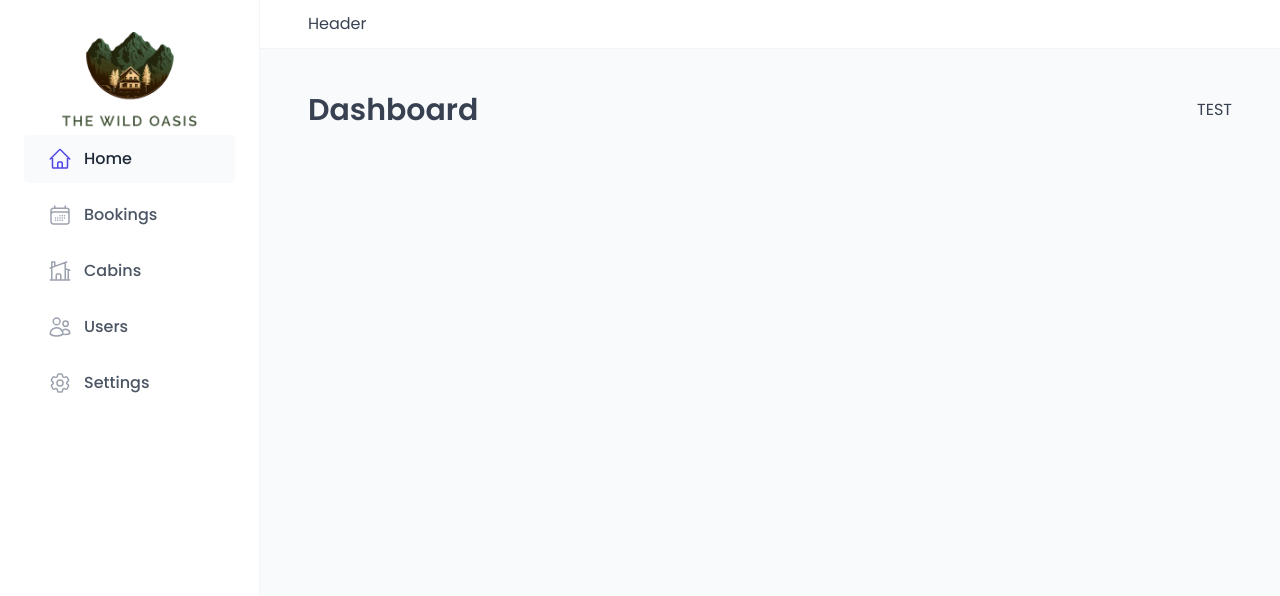
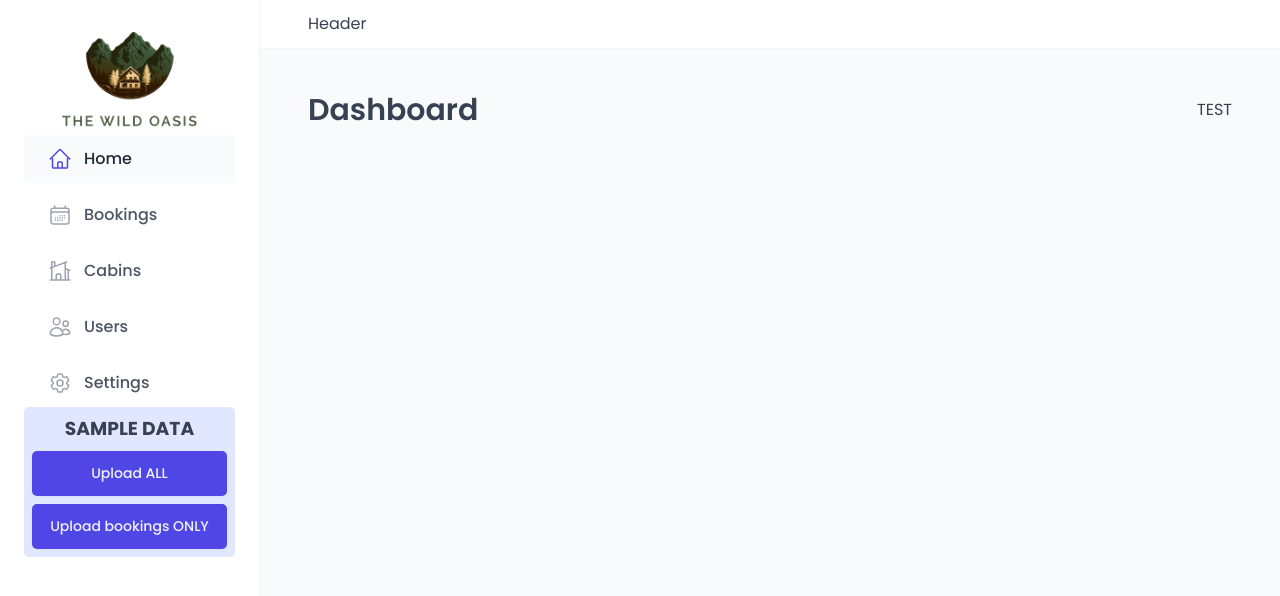
Before and after one commit to sup-cy/oasis, a React (Vite) app: page /dashboard in a window 1280 px wide. Shown: the top 596 px of the page. Built offline with nearby package versions, Linux system fonts and the light colour scheme; a web font is replaced by a local one.

Commit message:
upload sample data, apply pagination loading filter and sort booking data by supabase API

```diff
--- a/src/features/bookings/BookingTable.jsx
+++ b/src/features/bookings/BookingTable.jsx
@@ -1,9 +1,16 @@
 import BookingRow from "./BookingRow";
 import Table from "../../ui/Table";
 import Menus from "../../ui/Menus";
+import { useGetBookings } from "./useGetBookings";
+import Spinner from "../../ui/Spinner";
+import Empty from "../../ui/Empty";
+import Pagination from "../../ui/Pagination";
 
 function BookingTable() {
-  const bookings = [];
+  const { isLoading, bookings, count } = useGetBookings();
+
+  if (isLoading) return <Spinner />;
+  if (!bookings?.length) return <Empty resource="bookings" />;
 
   return (
     <Menus>
@@ -23,6 +30,10 @@ function BookingTable() {
             <BookingRow key={booking.id} booking={booking} />
           )}
         />
+
+        <Table.Footer>
+          <Pagination count={count} />
+        </Table.Footer>
       </Table>
     </Menus>
   );
--- /dev/null
+++ b/src/features/bookings/useGetBookings.jsx
@@ -0,0 +1,48 @@
+import { useQuery, useQueryClient } from "@tanstack/react-query";
+import { getBookings } from "../../services/apiBookings";
+import { useSearchParams } from "react-router-dom";
+import { PAGE_SIZE } from "../../utils/constants";
+
+export function useGetBookings() {
+  const queryClient = useQueryClient();
+  const [searchParams] = useSearchParams();
+  //Fielter
+  const fileldValue = searchParams.get("status");
+
+  const filter =
+    !fileldValue || fileldValue === "all"
+      ? null
+      : { field: "status", value: fileldValue, operator: "eq" };
+  //SortBy
+  const sortByValue = searchParams.get("sortBy") || "startDate-desc";
+  const [sortField, direction] = sortByValue.split("-");
+  const sortBy = !sortByValue
+    ? null
+    : { field: sortField, value: direction === "asc" };
+
+  //Pagination
+  const page = Number(searchParams.get("page")) || 1;
+
+  const {
+    isLoading,
+    data: { data: bookings, count } = {},
+
+    error,
+  } = useQuery({
+    queryKey: ["bookings", filter, sortBy, page],
+    queryFn: () => getBookings(filter, sortBy, page),
+  });
+  //Prefetch
+  const pageCount = Math.ceil(count / PAGE_SIZE);
+  if (page < pageCount)
+    queryClient.prefetchQuery({
+      queryKey: ["bookings", filter, sortBy, page + 1],
+      queryFn: () => getBookings(filter, sortBy, page + 1),
+    });
+  if (page > 1)
+    queryClient.prefetchQuery({
+      queryKey: ["bookings", filter, sortBy, page - 1],
+      queryFn: () => getBookings(filter, sortBy, page - 1),
+    });
+  return { isLoading, bookings, error, count };
+}
--- a/src/pages/Bookings.jsx
+++ b/src/pages/Bookings.jsx
@@ -1,12 +1,19 @@
+import BookingTable from "../features/bookings/BookingTable";
+import BookingTableOperations from "../features/bookings/BookingTableOperations";
 import Heading from "../ui/Heading";
 import Row from "../ui/Row";
 
 function Bookings() {
   return (
-    <Row type="horizontal">
-      <Heading as="h1">All bookings</Heading>
-      <p>TEST</p>
-    </Row>
+    <>
+      <Row type="horizontal">
+        <Heading as="h1">All bookings</Heading>
+        <BookingTableOperations />
+      </Row>
+      <Row>
+        <BookingTable />
+      </Row>
+    </>
   );
 }
 
--- a/src/services/apiBookings.js
+++ b/src/services/apiBookings.js
@@ -1,5 +1,29 @@
 import { getToday } from "../utils/helpers";
 import supabase from "./supabase";
+import { PAGE_SIZE } from "../utils/constants";
+export async function getBookings(filter, sortBy, page) {
+  let query = supabase
+    .from("bookings")
+    .select("*,cabins(name),guests(fullName,email)", { count: "exact" });
+
+  //Fielter
+  if (filter)
+    query = query[filter.operator || "eq"](filter.field, filter.value);
+  //SortBy
+  if (sortBy) query = query.order(sortBy.field, { ascending: sortBy.value });
+  //Pagination
+  if (page) {
+    const from = (page - 1) * PAGE_SIZE;
+    const to = from + PAGE_SIZE - 1;
+    query = query.range(from, to);
+  }
+  const { data, error, count } = await query;
+  if (error) {
+    console.error(error);
+    throw new Error("Booking could not be loaded");
+  }
+  return { data, count };
+}
 
 export async function getBooking(id) {
   const { data, error } = await supabase
--- a/src/ui/Pagination.jsx
+++ b/src/ui/Pagination.jsx
@@ -1,5 +1,7 @@
+import { HiChevronLeft, HiChevronRight } from "react-icons/hi2";
+import { useSearchParams } from "react-router-dom";
 import styled from "styled-components";
-
+import { PAGE_SIZE } from "../utils/constants";
 const StyledPagination = styled.div`
   width: 100%;
   display: flex;
@@ -55,3 +57,45 @@ const PaginationButton = styled.button`
     color: var(--color-brand-50);
   }
 `;
+
+function Pagination({ count }) {
+  const [searchParams, setSearchParams] = useSearchParams();
+  const currentPage = Number(searchParams.get("page")) || 1;
+  const pageCount = Math.ceil(count / PAGE_SIZE);
+  function nextPage() {
+    const next = currentPage === pageCount ? currentPage : currentPage + 1;
+    searchParams.set("page", next);
+    setSearchParams(searchParams);
+  }
+  function previousPage() {
+    const previous = currentPage === 1 ? currentPage : currentPage - 1;
+    searchParams.set("page", previous);
+    setSearchParams(searchParams);
+  }
+  return (
+    <StyledPagination>
+      <p>
+        Showing <span>{(currentPage - 1) * PAGE_SIZE + 1}</span> to{" "}
+        <span>
+          {currentPage === pageCount ? count : currentPage * PAGE_SIZE}
+        </span>{" "}
+        of <span>{count}</span> result
+      </p>
+      <Buttons>
+        <PaginationButton onClick={previousPage} disabled={currentPage === 1}>
+          <HiChevronLeft />
+          <span>Previous</span>
+        </PaginationButton>
+        <PaginationButton
+          onClick={nextPage}
+          disabled={currentPage === pageCount}
+        >
+          <span>Next</span>
+          <HiChevronRight />
+        </PaginationButton>
+      </Buttons>
+    </StyledPagination>
+  );
+}
+
+export default Pagination;
--- a/src/ui/Sidebar.jsx
+++ b/src/ui/Sidebar.jsx
@@ -1,22 +1,24 @@
-import styled from "styled-components"
-import Logo from './Logo'
-import MainNav from "./MainNav"
+import styled from "styled-components";
+import Logo from "./Logo";
+import MainNav from "./MainNav";
+import Uploader from "../data/Uploader";
 const StyledSidebar = styled.aside`
   background-color: var(--color-grey-0);
   padding: 3.2rem 2.4rem;
   border-right: 1px solid var(--color-grey-100);
   grid-row: 1/-1;
   flex-direction: column;
-    gap:3.2rem;
-`
+  gap: 3.2rem;
+`;
 
 function Sidebar() {
   return (
     <StyledSidebar>
       <Logo />
       <MainNav />
+      <Uploader />
     </StyledSidebar>
-    )
+  );
 }
 
-export default Sidebar
+export default Sidebar;
--- /dev/null
+++ b/src/utils/constants.js
@@ -0,0 +1 @@
+export const PAGE_SIZE = 5;
```
Lines whose indentation alone changed are shown as unchanged.
